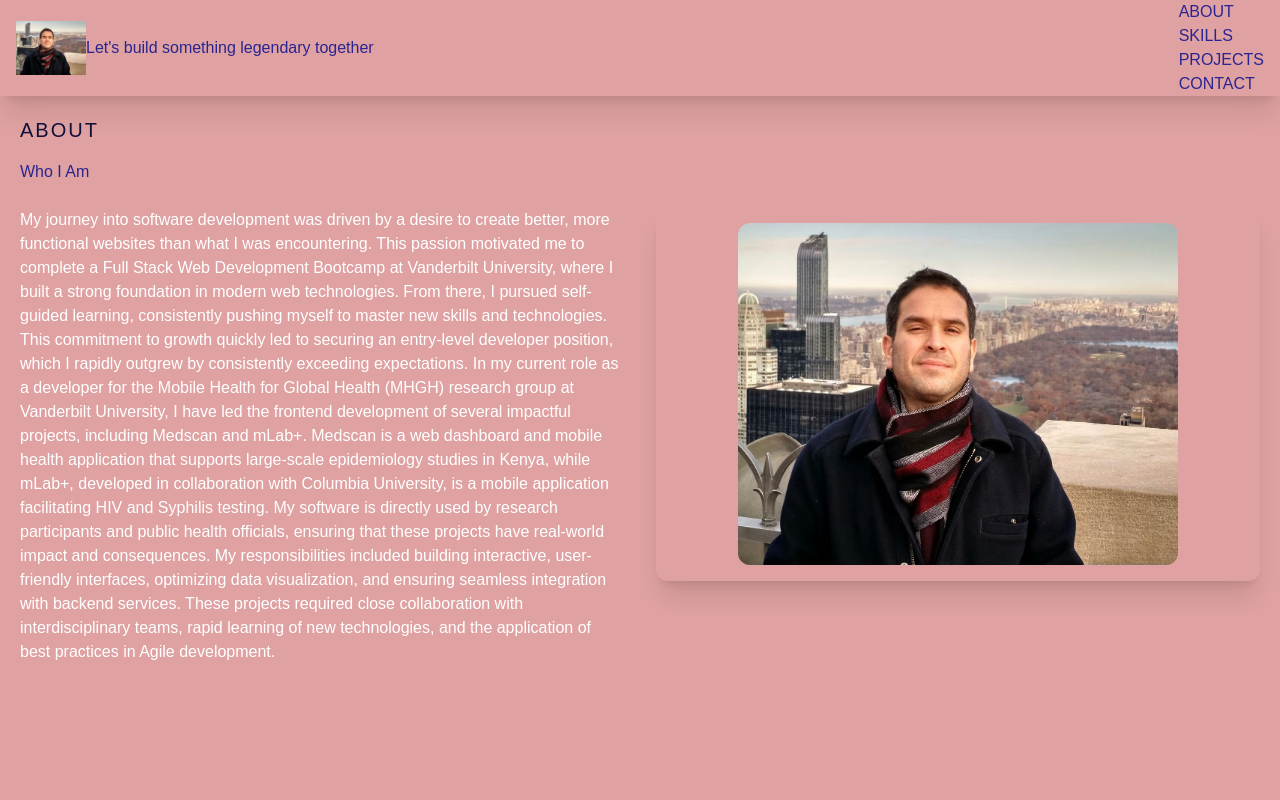
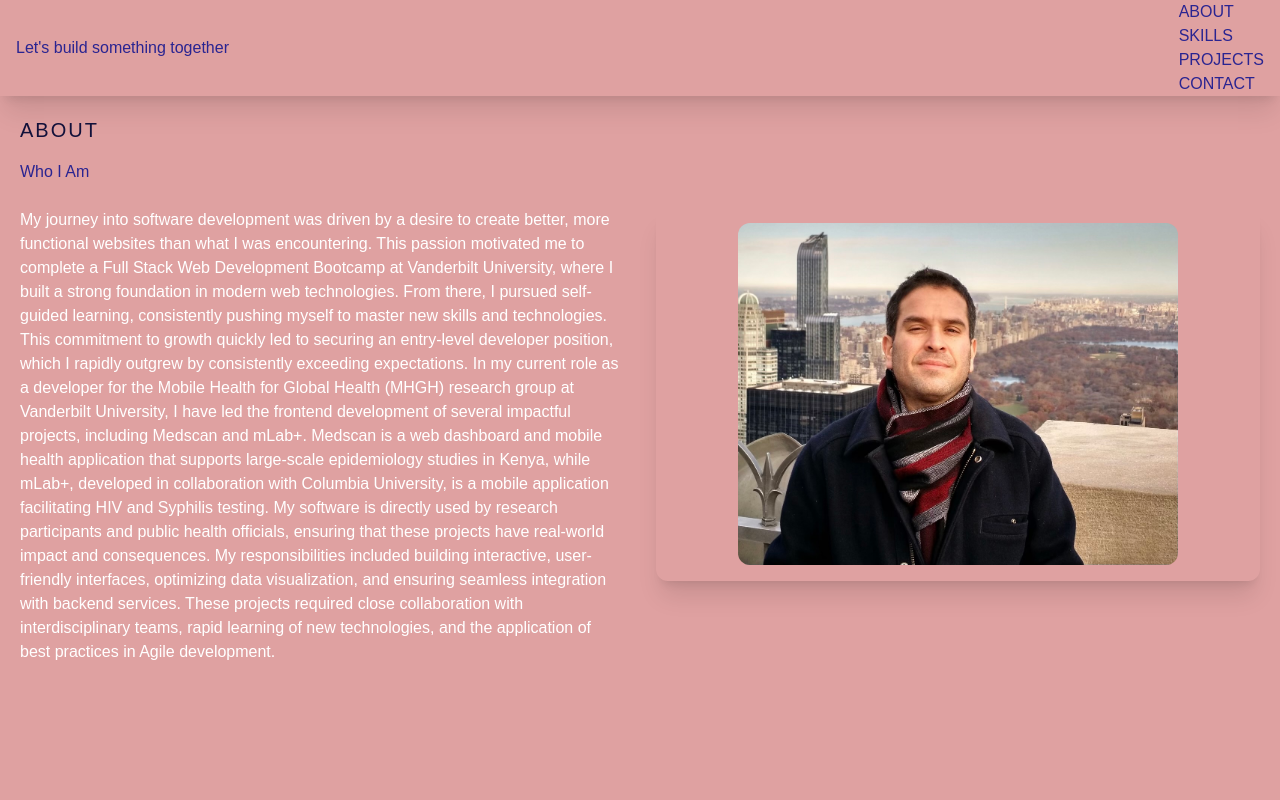
Before and after one commit to Matt658041/my-resume-profile, a Next.js app: page / in a window 1280 px wide. Shown: the top 800 px of the page. Built offline with nearby package versions, Linux system fonts and the light colour scheme.

Commit message:
getting better

```diff
--- a/components/Navbar.jsx
+++ b/components/Navbar.jsx
@@ -5,36 +5,32 @@ import navImage from "../public/github-profile.jpg"; // Replace with your nav im
 
 const Navbar = () => {
   return (
-    <div className="fixed w-full h-20 shadow-xl z-[100] bg-white/70 backdrop-blur">
+    <div className="fixed w-full h-20 shadow-xl z-[100] bg-white/70 ">
       <div className="flex justify-between items-center w-full h-full px-4 2xl:px-16">
         <div className="flex items-center space-x-4 py-5">
-          <Link href="/">
-            <Image
-              className="rounded-lg"
-              src={navImage}
-              alt="/"
-              width="70"
-              height="80"
-            />
+          <Link href="/"></Link>
+          <p className="text-lg ml-4">Let's build something together</p>
+        </div>
+
+        <ul className="hidden md:flex space-x-5">
+          <Link href="/#about">
+            <li className=" mt-2 ml-10 text-lg uppercase hover:border-b">About</li>
           </Link>
-          <p className="text-lg ml-4">
-            Let's build something legendary together
-          </p>
-        </div>
-        <div className="flex-row space-x-4 hidden md:flex">
-          <div className="text-lg uppercase hover:border-b">
-            <Link href="/#about">About</Link>
-          </div>
-          <div className="text-lg uppercase hover:border-b ">
-            <Link href="/#skills">Skills</Link>
-          </div>
-          <div className="text-lg uppercase hover:border-b">
-            <Link href="/#projects">Projects</Link>
-          </div>
-          <div className="text-lg uppercase hover:border-b pr-10">
-            <Link href="/#contact">Contact</Link>
-          </div>
-        </div>
+
+          <Link href="/#skills">
+            <li className=" ml-10 text-lg uppercase hover:border-b">Skills</li>
+          </Link>
+
+          <Link href="/#projects">
+            <li className=" ml-10 text-lg uppercase hover:border-b">
+              Projects
+            </li>
+          </Link>
+
+          <Link href="/#contact">
+            <li className=" ml-10 text-lg uppercase hover:border-b">Contact</li>
+          </Link>
+        </ul>
       </div>
     </div>
   );
```
